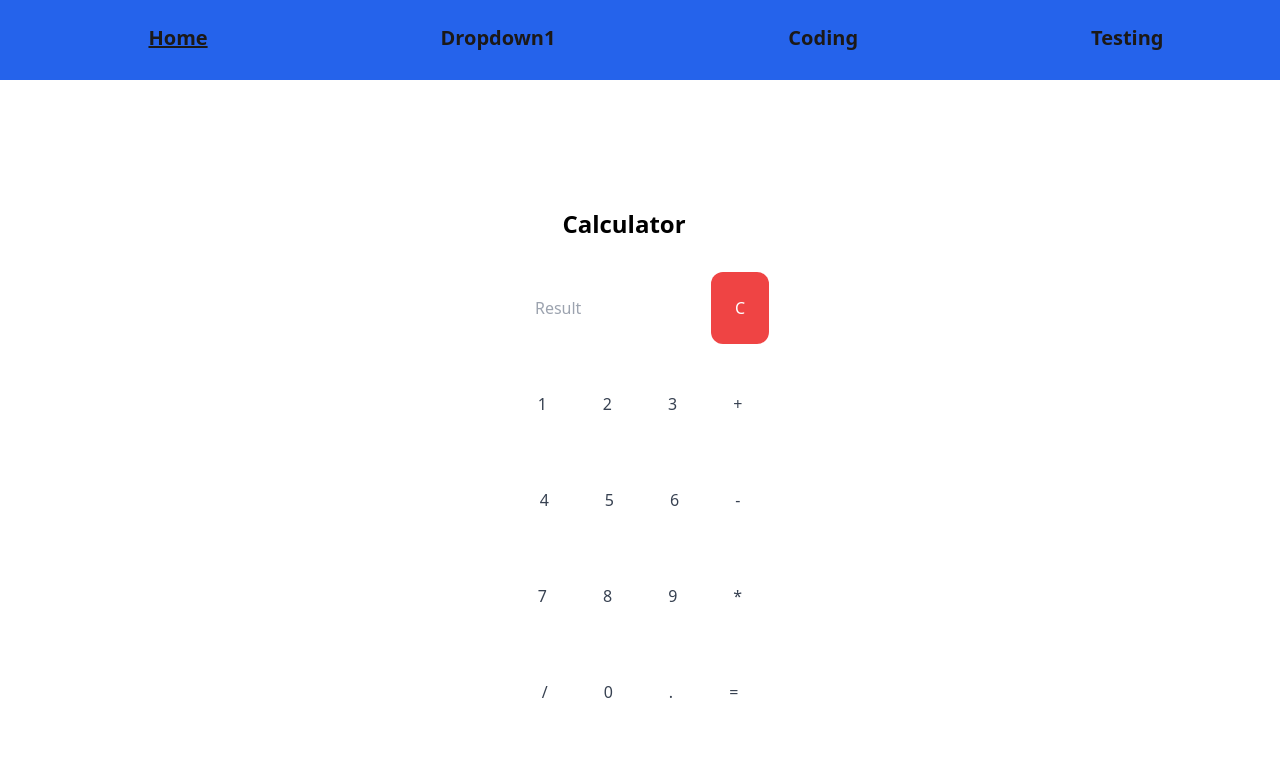
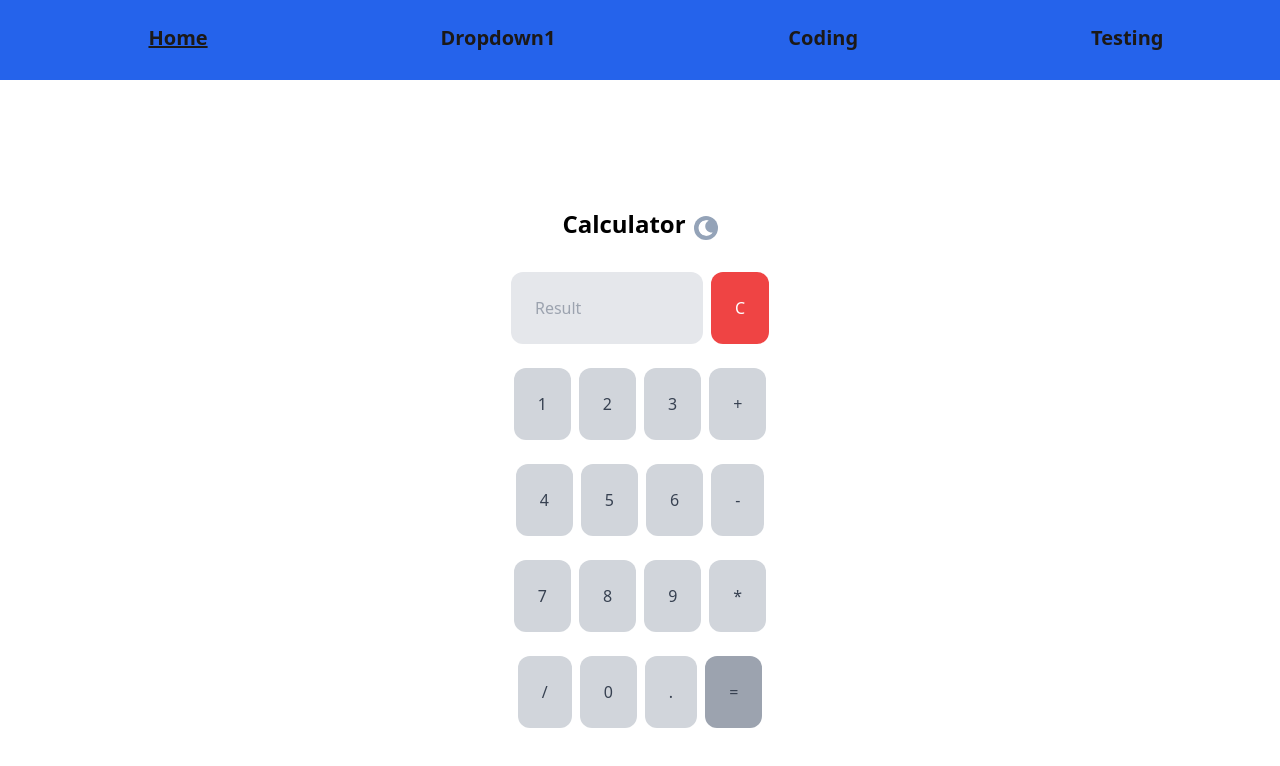
Before and after one commit to NikolaJelavic/HerbalBathCosmetics, a React (Create React App) app: page /one in a window 1280 px wide. Shown: the top 766 px of the page. Built offline with nearby package versions, Linux system fonts and the light colour scheme.

Commit message:
tailwind

```diff
--- a/src/pages/One.jsx
+++ b/src/pages/One.jsx
@@ -35,35 +35,35 @@ export default function Calculator() {
       <div className="w-80 flex flex-col items-center">
         <div className="w-full flex justify-center items-center mb-4">
           <h1 className={`text-2xl font-bold ${theme === 'light' ? 'text-black' : 'text-white'}`}>Calculator</h1>
-          <img src={theme === 'light' ? moonIcon : sunIcon} alt="Theme Icon" className="w-6 h-6 ml-2 cursor-pointer" onClick={toggleTheme} />
+          <img src={theme === 'light' ? moonIcon : sunIcon} alt="Theme Icon" className="w-6 h-6 ml-2 cursor-pointer bg-slate-400 rounded-xl p-1" onClick={toggleTheme} />
         </div>
         <div className="mb-4 flex space-x-2">
-          <input type="text" name="result" id="result" placeholder="Result" readOnly className={`bg-white ${theme === 'light' ? 'text-gray-700' : 'text-gray-200'} w-48 p-4 rounded-xl`} value={result} />
+          <input type="text" name="result" id="result" placeholder="Result" readOnly className={`bg-gray-200 ${theme === 'light' ? 'text-gray-700' : 'text-gray-200'} w-48 p-4 rounded-xl`} value={result} />
           <input type="button" value="C" id="clear-button" className={`bg-red-500 text-white px-4 rounded-xl`} onClick={() => setResult('')} />
         </div>
         <div className="mb-4 flex space-x-2">
-          <input type="button" value="1" className={`bg-white ${theme === 'light' ? 'text-gray-700' : 'text-gray-200'} p-4 w-1/4 rounded-xl`} onClick={() => liveScreen('1')} />
-          <input type="button" value="2" className={`bg-white ${theme === 'light' ? 'text-gray-700' : 'text-gray-200'} p-4 w-1/4 rounded-xl`} onClick={() => liveScreen('2')} />
-          <input type="button" value="3" className={`bg-white ${theme === 'light' ? 'text-gray-700' : 'text-gray-200'} p-4 w-1/4 rounded-xl`} onClick={() => liveScreen('3')} />
-          <input type="button" value="+" className={`bg-white ${theme === 'light' ? 'text-gray-700' : 'text-gray-200'} p-4 w-1/4 rounded-xl`} onClick={() => liveScreen('+')} />
+          <input type="button" value="1" className={`bg-gray-300 ${theme === 'light' ? 'text-gray-700' : 'text-gray-500'} p-4 w-1/4 rounded-xl`} onClick={() => liveScreen('1')} />
+          <input type="button" value="2" className={`bg-gray-300 ${theme === 'light' ? 'text-gray-700' : 'text-gray-500'} p-4 w-1/4 rounded-xl`} onClick={() => liveScreen('2')} />
+          <input type="button" value="3" className={`bg-gray-300 ${theme === 'light' ? 'text-gray-700' : 'text-gray-500'} p-4 w-1/4 rounded-xl`} onClick={() => liveScreen('3')} />
+          <input type="button" value="+" className={`bg-gray-300 ${theme === 'light' ? 'text-gray-700' : 'text-gray-500'} p-4 w-1/4 rounded-xl`} onClick={() => liveScreen('+')} />
         </div>
         <div className="mb-4 flex space-x-2">
-            <input type="button" value="4" className={`bg-white ${theme === 'light' ? 'text-gray-700' : 'text-gray-200'} p-4 w-1/4 rounded-xl`} onClick={() => liveScreen('4')} />
-            <input type="button" value="5" className={`bg-white ${theme === 'light' ? 'text-gray-700' : 'text-gray-200'} p-4 w-1/4 rounded-xl`} onClick={() => liveScreen('5')} />
-            <input type="button" value="6" className={`bg-white ${theme === 'light' ? 'text-gray-700' : 'text-gray-200'} p-4 w-1/4 rounded-xl`} onClick={() => liveScreen('6')} />
-            <input type="button" value="-" className={`bg-white ${theme === 'light' ? 'text-gray-700' : 'text-gray-200'} p-4 w-1/4 rounded-xl`} onClick={() => liveScreen('-')} />
+            <input type="button" value="4" className={`bg-gray-300 ${theme === 'light' ? 'text-gray-700' : 'text-gray-500'} p-4 w-1/4 rounded-xl`} onClick={() => liveScreen('4')} />
+            <input type="button" value="5" className={`bg-gray-300 ${theme === 'light' ? 'text-gray-700' : 'text-gray-500'} p-4 w-1/4 rounded-xl`} onClick={() => liveScreen('5')} />
+            <input type="button" value="6" className={`bg-gray-300 ${theme === 'light' ? 'text-gray-700' : 'text-gray-500'} p-4 w-1/4 rounded-xl`} onClick={() => liveScreen('6')} />
+            <input type="button" value="-" className={`bg-gray-300 ${theme === 'light' ? 'text-gray-700' : 'text-gray-500'} p-4 w-1/4 rounded-xl`} onClick={() => liveScreen('-')} />
         </div>
         <div className="mb-4 flex space-x-2">
-            <input type="button" value="7" className={`bg-white ${theme === 'light' ? 'text-gray-700' : 'text-gray-200'} p-4 w-1/4 rounded-xl`} onClick={() => liveScreen('7')} />
-            <input type="button" value="8" className={`bg-white ${theme === 'light' ? 'text-gray-700' : 'text-gray-200'} p-4 w-1/4 rounded-xl`} onClick={() => liveScreen('8')} />
-            <input type="button" value="9" className={`bg-white ${theme === 'light' ? 'text-gray-700' : 'text-gray-200'} p-4 w-1/4 rounded-xl`} onClick={() => liveScreen('9')} />
-            <input type="button" value="*" className={`bg-white ${theme === 'light' ? 'text-gray-700' : 'text-gray-200'} p-4 w-1/4 rounded-xl`} onClick={() => liveScreen('*')} />
+            <input type="button" value="7" className={`bg-gray-300 ${theme === 'light' ? 'text-gray-700' : 'text-gray-500'} p-4 w-1/4 rounded-xl`} onClick={() => liveScreen('7')} />
+            <input type="button" value="8" className={`bg-gray-300 ${theme === 'light' ? 'text-gray-700' : 'text-gray-500'} p-4 w-1/4 rounded-xl`} onClick={() => liveScreen('8')} />
+            <input type="button" value="9" className={`bg-gray-300 ${theme === 'light' ? 'text-gray-700' : 'text-gray-500'} p-4 w-1/4 rounded-xl`} onClick={() => liveScreen('9')} />
+            <input type="button" value="*" className={`bg-gray-300 ${theme === 'light' ? 'text-gray-700' : 'text-gray-500'} p-4 w-1/4 rounded-xl`} onClick={() => liveScreen('*')} />
             </div>
         <div className="mb-4 flex space-x-2">
-            <input type="button" value="/" className={`bg-white ${theme === 'light' ? 'text-gray-700' : 'text-gray-200'} p-4 w-1/4 rounded-xl`} onClick={() => liveScreen('/')} />
-            <input type="button" value="0" className={`bg-white ${theme === 'light' ? 'text-gray-700' : 'text-gray-200'} p-4 w-1/4 rounded-xl`} onClick={() => liveScreen('0')} />
-            <input type="button" value="." className={`bg-white ${theme === 'light' ? 'text-gray-700' : 'text-gray-200'} p-4 w-1/4 rounded-xl`} onClick={() => liveScreen('.')} />
-            <input type="button" value="=" className={`bg-white ${theme === 'light' ? 'text-gray-700' : 'text-gray-200'} p-4 w-1/4 rounded-xl`} onClick={calculate} />
+            <input type="button" value="/" className={`bg-gray-300 ${theme === 'light' ? 'text-gray-700' : 'text-gray-500'} p-4 w-1/4 rounded-xl`} onClick={() => liveScreen('/')} />
+            <input type="button" value="0" className={`bg-gray-300 ${theme === 'light' ? 'text-gray-700' : 'text-gray-500'} p-4 w-1/4 rounded-xl`} onClick={() => liveScreen('0')} />
+            <input type="button" value="." className={`bg-gray-300 ${theme === 'light' ? 'text-gray-700' : 'text-gray-500'} p-4 w-1/4 rounded-xl`} onClick={() => liveScreen('.')} />
+            <input type="button" value="=" className={`bg-gray-400 ${theme === 'light' ? 'text-gray-700' : 'text-gray-500'} p-4 w-1/4 rounded-xl`} onClick={calculate} />
         </div>
 
       </div>
```
